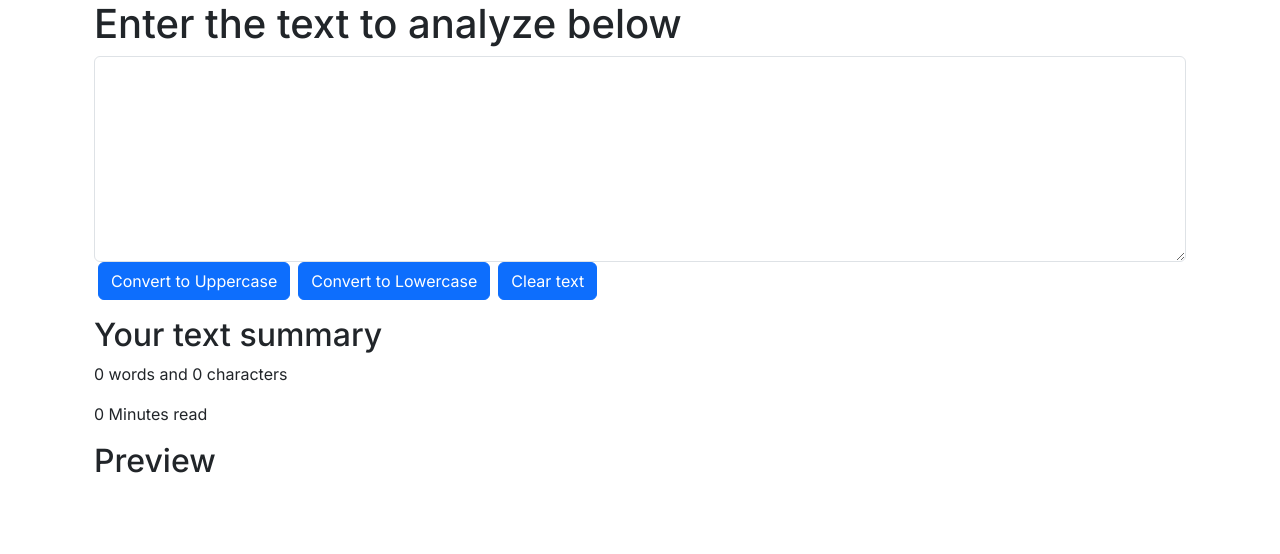
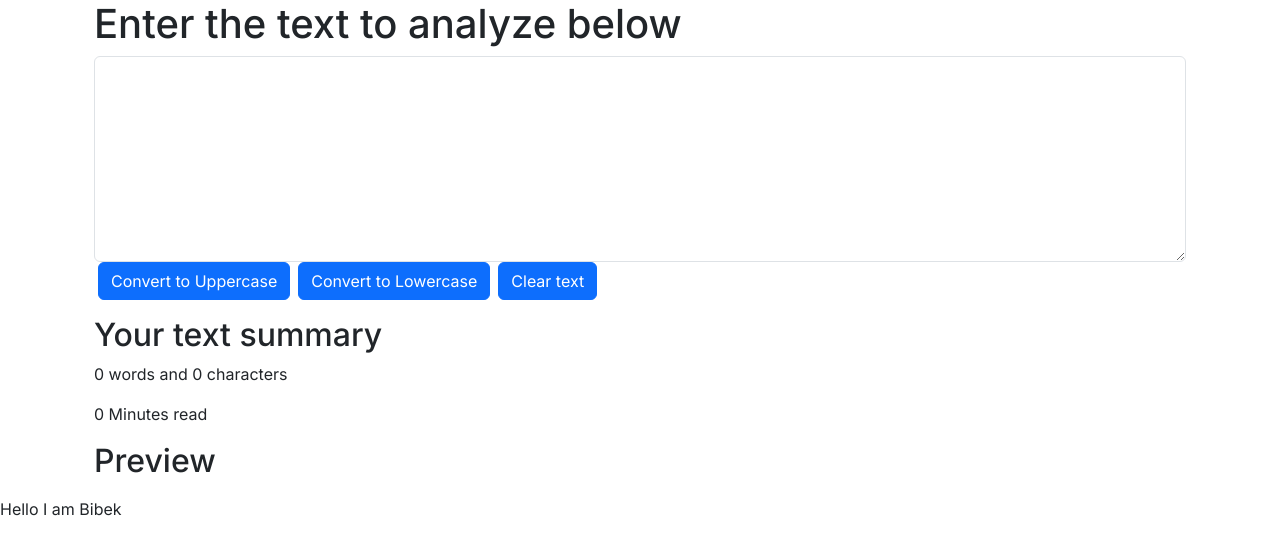
Before and after one commit to bibekshah75674/basic-react, a React (Vite) app: page / in a window 1280 px wide. Shown: the top 554 px of the page. Built offline with nearby package versions, Linux system fonts and the light colour scheme.

Commit message:
added raw text for test

```diff
--- a/src/App.jsx
+++ b/src/App.jsx
@@ -40,6 +40,7 @@ function App() {
       <div className="container">
           <TextForm title={"Enter the text to analyze below"}/>
       </div>
+      Hello I am Bibek
     </>
   );
 }
```
